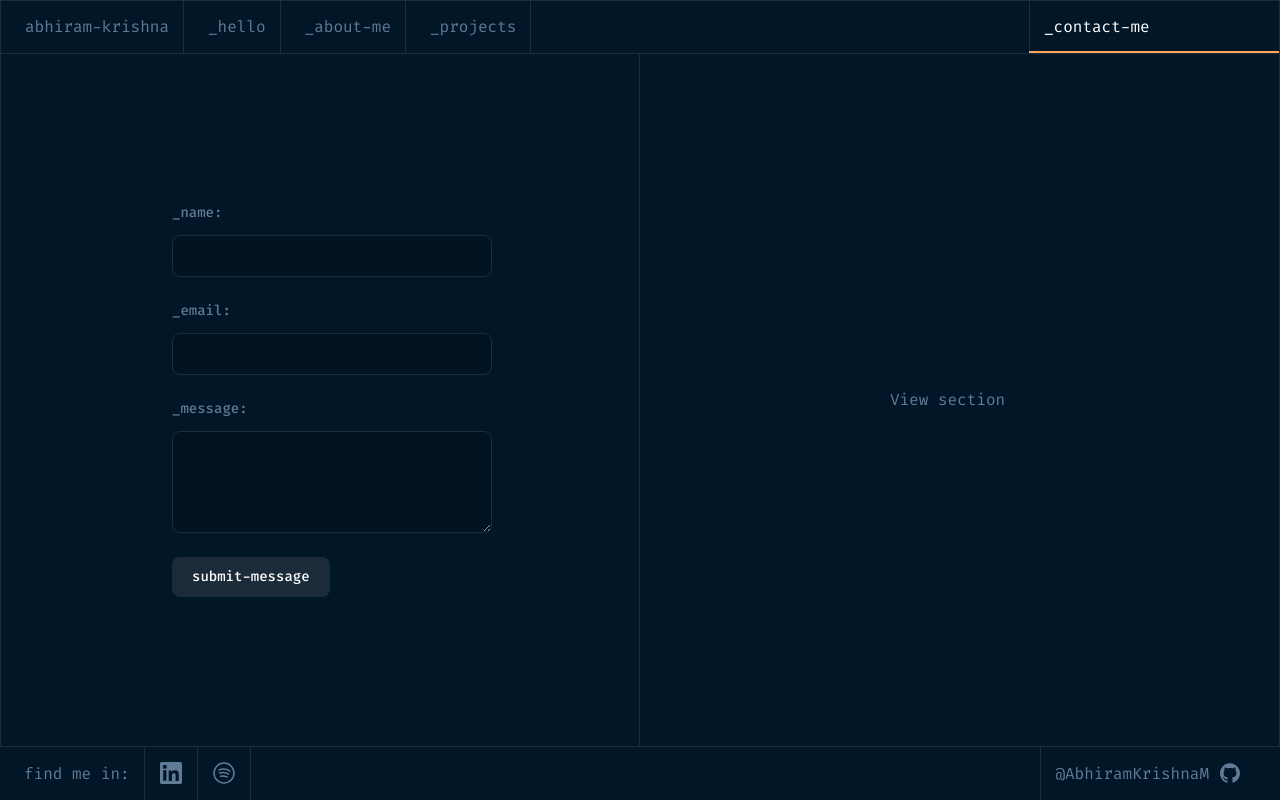
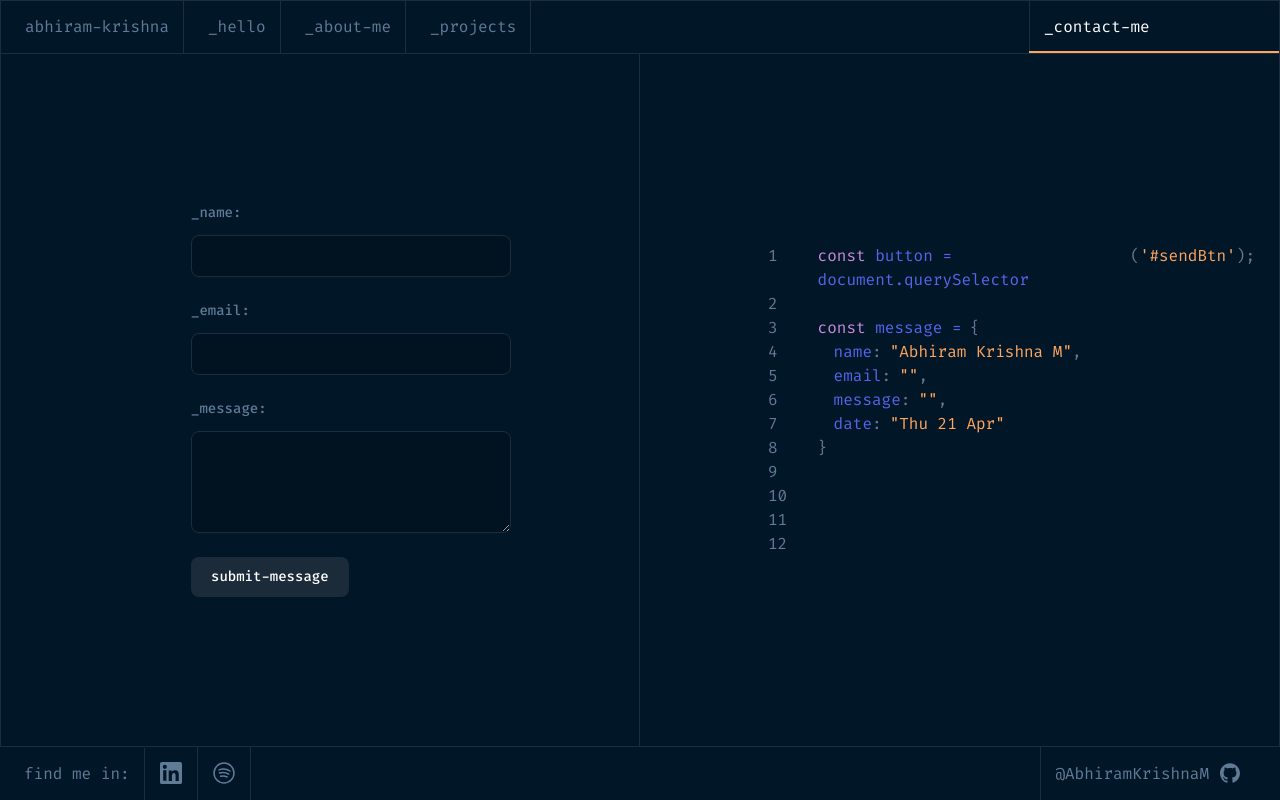
Before and after one commit to AbhiramKrishnaM/Portfolio, a Vue app: page /contact in a window 1280 px wide. Built offline with nearby package versions, Linux system fonts and the light colour scheme.

Commit message:
form view

```diff
--- a/src/components/contact/View.vue
+++ b/src/components/contact/View.vue
@@ -1,5 +1,89 @@
 <template>
-  <div>View section</div>
+  <div>
+    <div class="flex">
+      <span class="mr-10">1</span>
+      <span class="text-code-rest">
+        <p class="inline text-code-keyword">const</p>
+        button
+        <p class="inline">=</p>
+        document.querySelector
+      </span>
+      <span class="inline text-gray-gradient-01">(</span>
+      <span class="text-code-id">'#sendBtn'</span>
+      <span class="inline text-gray-gradient-01">);</span>
+    </div>
+
+    <div class="flex">
+      <span class="mr-10">2</span>
+    </div>
+
+    <div class="flex">
+      <span class="mr-10">3</span>
+
+      <span class="text-code-rest">
+        <p class="inline text-code-keyword">const</p>
+        message
+        <p class="inline">=</p>
+      </span>
+      <span class="inline text-gray-gradient-01 ml-2">{</span>
+    </div>
+
+    <div class="flex">
+      <span class="mr-10">4</span>
+
+      <span class="text-code-rest ml-4"> name </span>
+      <span class="inline text-gray-gradient-01">:</span>
+      <span class="text-code-id ml-2">"Abhiram Krishna M"</span>
+      <span class="inline text-gray-gradient-01">,</span>
+    </div>
+
+    <div class="flex">
+      <span class="mr-10">5</span>
+
+      <span class="text-code-rest ml-4"> email </span>
+      <span class="inline text-gray-gradient-01">:</span>
+      <span class="text-code-id ml-2">""</span>
+      <span class="inline text-gray-gradient-01">,</span>
+    </div>
+
+    <div class="flex">
+      <span class="mr-10">6</span>
+
+      <span class="text-code-rest ml-4"> message </span>
+      <span class="inline text-gray-gradient-01">:</span>
+      <span class="text-code-id ml-2">""</span>
+      <span class="inline text-gray-gradient-01">,</span>
+    </div>
+
+    <div class="flex">
+      <span class="mr-10">7</span>
+
+      <span class="text-code-rest ml-4"> date </span>
+      <span class="inline text-gray-gradient-01">:</span>
+      <span class="text-code-id ml-2">"Thu 21 Apr"</span>
+    </div>
+
+    <div class="flex">
+      <span class="mr-10">8</span>
+      <span class="inline text-gray-gradient-01">}</span>
+    </div>
+
+    <div class="flex">
+      <span class="mr-10">9</span>
+    </div>
+
+    <div class="flex">
+      <span class="mr-10">10</span>
+    </div>
+
+    <div class="flex">
+      <span class="mr-10">11</span>
+    </div>
+
+    <div class="flex">
+      <span class="mr-10">12</span>
+    </div>
+  </div>
 </template>
 
 <script setup>
--- a/src/pages/contact.vue
+++ b/src/pages/contact.vue
@@ -1,12 +1,12 @@
 <template>
   <div class="flex items-center h-full">
     <div
-      class="h-full w-1/2 flex justify-center items-center border-r border-border-white"
+      class="h-full w-1/2 flex justify-end items-center border-r border-border-white pr-32"
     >
       <Form />
     </div>
 
-    <div class="h-full w-1/2 flex justify-center items-center">
+    <div class="h-full w-1/2 flex justify-start items-center pl-32">
       <ViewForm />
     </div>
   </div>
--- a/tailwind.config.js
+++ b/tailwind.config.js
@@ -19,6 +19,9 @@ export default {
         // text color
         "white-gradient-01": "#E5E9F0",
         "gray-gradient-01": "#607B96",
+        "code-keyword": "#C98BDF",
+        "code-rest": "#5565E8",
+        "code-id": "#FEA55F",
 
         // form fields
         "bg-field-default": "#011221",
```
